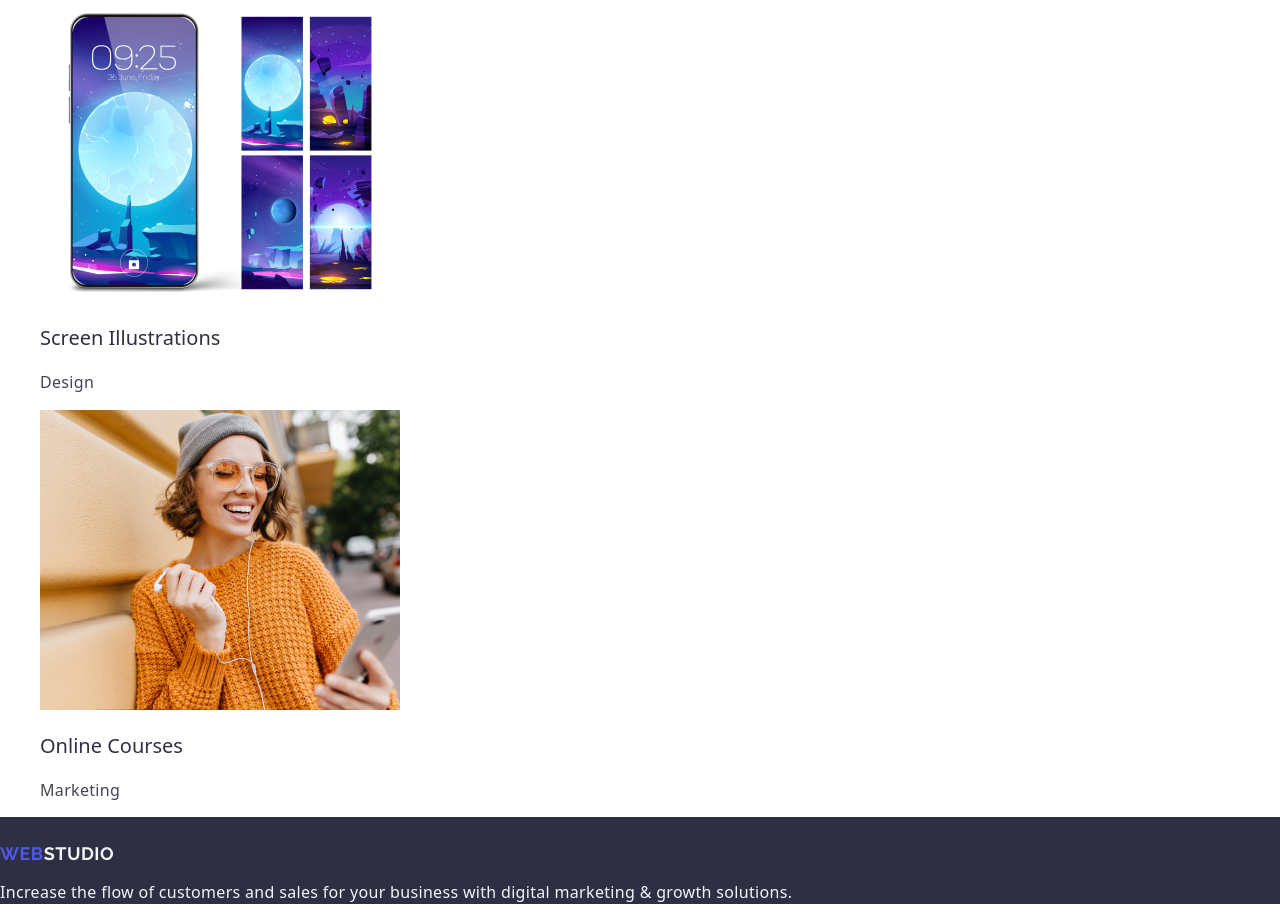
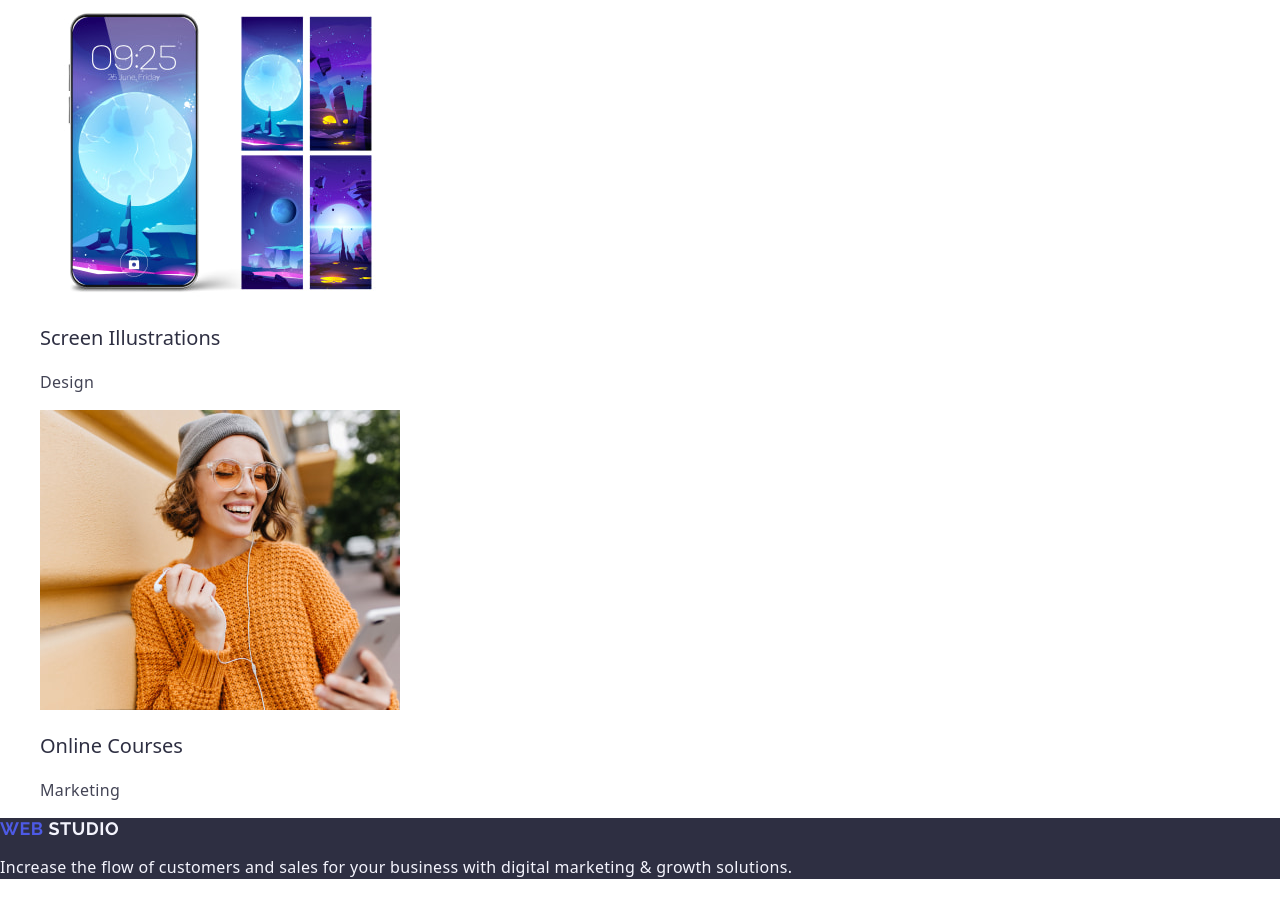
Before and after one commit to YelyzavetaMala/goit-markup-hw-02, a plain HTML site: page index.html in a window 1280 px wide. Shown: the part 3238-4158 px from the top of the page. After the commit the page ends 4133 px from the top, so only its background shows below. Drawn offline with nearby package versions, Linux system fonts and the light colour scheme.

Commit message:
corrected footer, style.css

```diff
--- a/css/style.css
+++ b/css/style.css
@@ -25,7 +25,7 @@ button {
     overflow: hidden;
 }
 
-.logo-header {
+.logo {
     color: #4D5AE5;
     font-family: "Raleway", sans-serif;
     font-size: 18px;
@@ -38,16 +38,6 @@ button {
 
 .logo-accent-header {
     color: #2E2F42;
-}
-
-.logo-footer{
-    color: #4D5AE5;
-    font-family: "Raleway", sans-serif;
-    font-size: 18px;
-    font-weight: 700;
-    line-height: 1.17;
-    letter-spacing: 0.03em;
-    text-transform: uppercase;
 }
 
 .logo-accent-footer {
@@ -176,7 +166,7 @@ button {
     background-color: #2E2F42;
 }
 
-.paragraph {
+.footer-content .footer-content-text {
     color: #F4F4FD;
     line-height: 1.5;
     letter-spacing: 0.02em;
--- a/index.html
+++ b/index.html
@@ -16,7 +16,7 @@
         <nav>
             <ul>
                 <li>
-                    <a class="logo-header" href="./index.html">Web
+                    <a class="logo" href="./index.html">Web
                         <span class="logo-accent-header">Studio</span></a>
                 </li>
                 <li>
@@ -128,12 +128,11 @@
         </section>
     </main>
     <footer class="footer">
-        <h2 class="visually-hidden">Additional</h2>
-        <div class="logo-footer">
-            Web<span class="logo-accent-footer">Studio</span>
+        <div class="footer-content">
+            <a class="logo" href="./index.html">Web
+                <span class="logo-accent-footer">Studio</span></a>
+        <p class="footer-content-text">Increase the flow of customers and sales for your business with digital marketing & growth solutions.</p>
         </div>
-        <p class="paragraph">Increase the flow of customers and sales for your business with digital marketing & growth solutions.</p>
-        </section>
     </footer>
 </body>
 </html>
```
